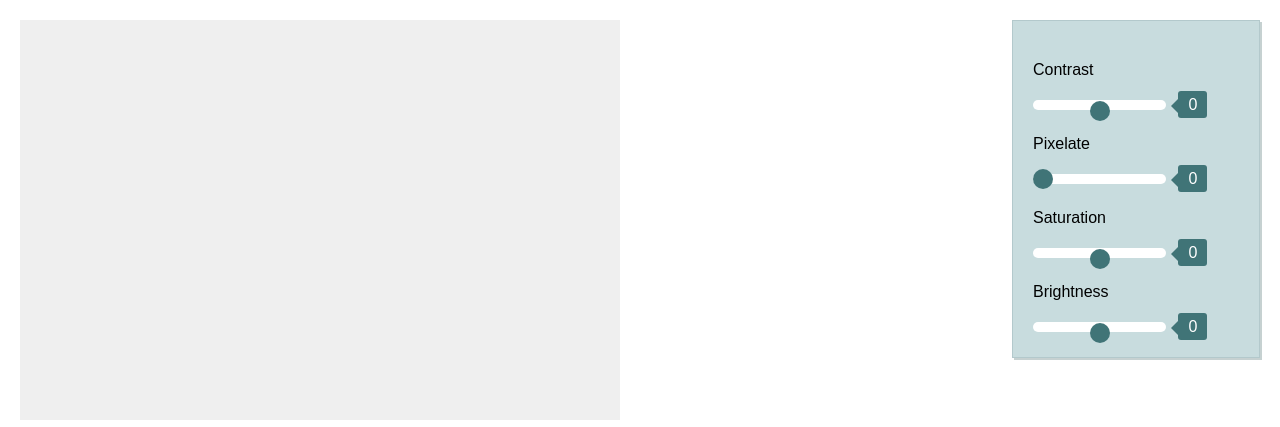
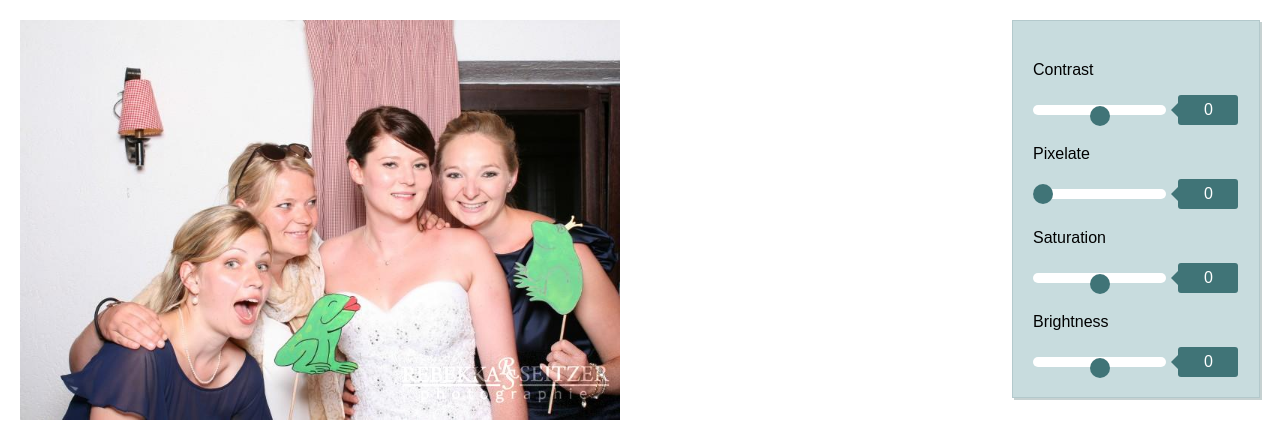
Before and after one commit to AlissaLuepke/photobooth, a plain HTML site: page index.html in a window 1280 px wide. Shown: the top 427 px of the page. Drawn offline with Linux system fonts and the light colour scheme; files whose address does not match are found by name.

Commit message:
simple changes

```diff
--- a/css/style.css
+++ b/css/style.css
@@ -8,14 +8,11 @@ body {
     font-family: sans-serif;
     padding: 20px 20px;
     /*    background-image: url('../img/pink%20dust.png');*/
-
 }
 
-.custom_border{
+.custom_border {
     border: 3px solid black;
-
 }
-
 
 @media (min-width: 600px) {
     body {
@@ -27,7 +24,6 @@ body {
     background-color: #C8DCDE;
     border: 1px solid rgba(50, 89, 92, 0.14);
     padding: 20px;
-
     -webkit-box-shadow: 2px 2px 0px 0px rgba(50, 89, 92, 0.14);
     -moz-box-shadow: 2px 2px 0px 0px rgba(50, 89, 92, 0.14);
     box-shadow: 2px 2px 0px 0px rgba(50, 89, 92, 0.28);
@@ -92,7 +88,6 @@ body {
 }
 
 .range-slider__value {
-<<<<<<< Updated upstream
     display: inline-block;
     position: relative;
     width: 60px;
@@ -100,14 +95,10 @@ body {
     line-height: 20px;
     text-align: center;
     border-radius: 3px;
-<<<<<<< HEAD
     background: black;
-=======
     background: #502c2c;
->>>>>>> 8900f61038f41f1f6f3b6d39d94bd6cf5953294f
     padding: 5px 10px;
     margin-left: 8px;
-=======
     display: inline-block;
     position: relative;
     width: 60px;
@@ -118,7 +109,6 @@ body {
     background: #407477;
     padding: 5px 10px;
     margin-left: 8px;
->>>>>>> Stashed changes
 }
 
 .range-slider__value:after {
@@ -151,7 +141,9 @@ input::-moz-focus-outer {
     margin: 10px;
 }
 
-#rectangle, #flower, #crown {
+#rectangle,
+#flower,
+#crown {
     width: 100px;
     height: 100px;
 }
--- a/js/script.js
+++ b/js/script.js
@@ -16,8 +16,8 @@ var canvas = new fabric.Canvas('canvas', {
 });
 
 
-//fabric.Image.fromURL('img/1036476_8332460.jpg', function (oImg) {
-fabric.Image.fromURL('../../../capture.jpg', function (oImg) {
+fabric.Image.fromURL('img/1036476_8332460.jpg', function (oImg) {
+//fabric.Image.fromURL('../../../capture.jpg', function (oImg) {
     wImg = oImg.getOriginalSize().width;
     wCan = canvas.width;
     oImg.scale(wCan / wImg);
```
Lines whose indentation alone changed are shown as unchanged.
